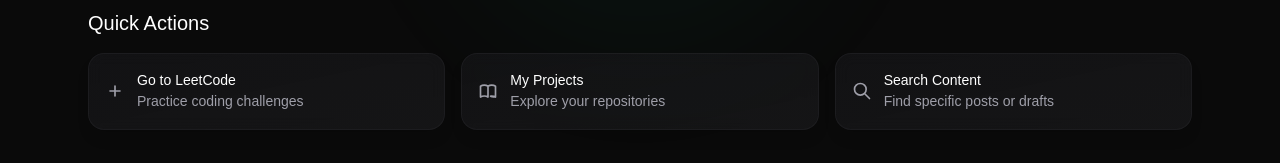
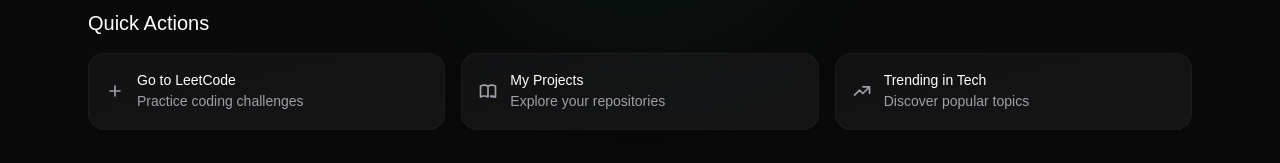
Before and after one commit to Raj1778/DevStash, a Next.js app: page / in a window 1280 px wide. Shown: the part 340-503 px from the top of the page. Built offline with nearby package versions, Linux system fonts and the light colour scheme.

Commit message:
Minor UI changes

```diff
--- a/app/page.js
+++ b/app/page.js
@@ -1,11 +1,8 @@
 "use client";
 import Link from "next/link";
-import Navbar from "@/components/Navbar";
-import Action from "@/components/Action";
-import SearchBar from "@/components/SearchBar";
 import Recent from "@/components/Recent";
-import { FloatingDockDemo } from "@/components/dock";
 import RecentBlogs from "@/components/RecentBlogs";
+import { TrendingUpIcon } from "lucide-react";
 
 // Quick Action Cards - Mobile optimized
 const QuickAction = ({ title, description, icon, onClick, href }) => {
@@ -85,7 +82,7 @@
   </svg>
 );
 
-const SearchIcon = () => (
+const TrendingIcon = () => (
   <svg
     className="w-6 h-6 md:w-5 md:h-5"
     fill="none"
@@ -96,7 +93,7 @@
       strokeLinecap="round"
       strokeLinejoin="round"
       strokeWidth={2}
-      d="M21 21l-6-6m2-5a7 7 0 11-14 0 7 7 0 0114 0z"
+      d="M13 7h8m0 0v8m0-8l-8 8-4-4-6 6"
     />
   </svg>
 );
@@ -147,9 +144,9 @@
               href="/projects" // Using Link instead of onClick
             />
             <QuickAction
-              title="Search Content"
-              description="Find specific posts or drafts"
-              icon={<SearchIcon />}
+              title="Trending in Tech"
+              description="Discover popular topics"
+              icon={<TrendingIcon />}
               onClick={() => console.log("Open search")}
             />
           </div>
```
